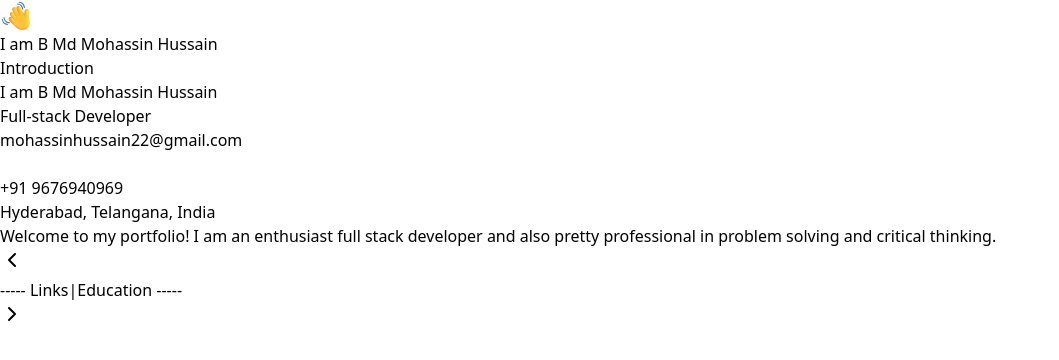
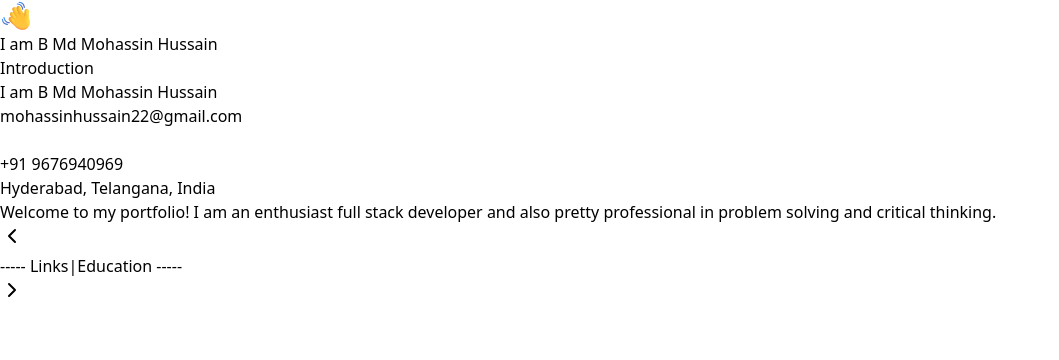
Before and after one commit to MohassinHussain/Portfolio_react, a React (Vite) app: page / in a window 1280 px wide. Shown: the top 360 px of the page, without its empty margins (0-1059 px from the left). Built offline with nearby package versions, Linux system fonts and the light colour scheme.

Commit message:
Update Portfolio.jsx

```diff
--- a/src/Portfolio.jsx
+++ b/src/Portfolio.jsx
@@ -36,8 +36,8 @@ export default function Portfolio() {
       content: (
         <div>
           <h2 className="text-4xl font-bold mb-2">I am B Md Mohassin Hussain</h2>
-          <p className="mb-2 text-3xl">Full-stack Developer</p>
-          <a href="mailto:mohassinhussain22@gmail.com" className="mb-2 text-3xl text-yellow-700 underline">
+          <p className="mb-2 text-3xl"></p>
+          <a href="mailto:mohassinhussain22@gmail.com" className="mb-2 mt-4 text-3xl text-yellow-700 underline">
             mohassinhussain22@gmail.com
           </a> <br /> <br />
           <a href="tel:+91 9676940969" className="mb-2 text-3xl text-green-600 underline">
```
